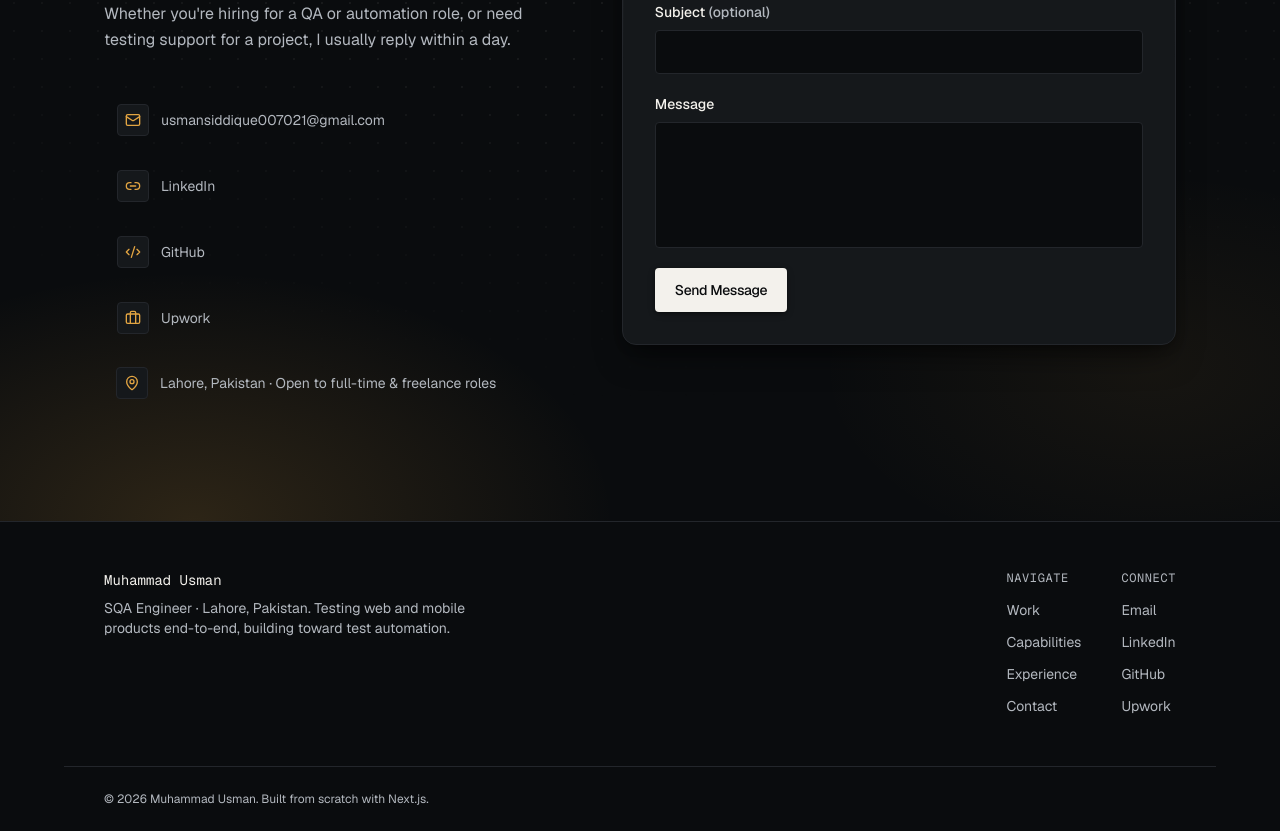
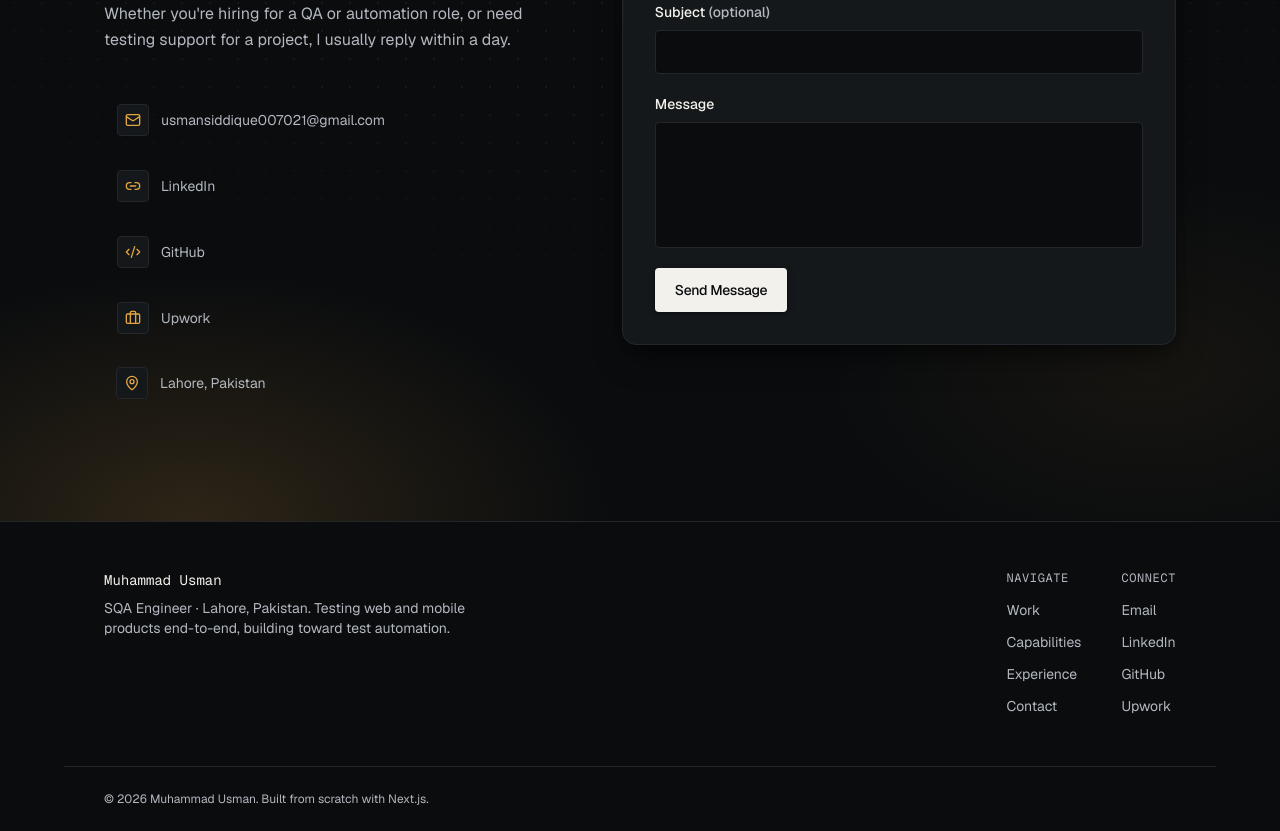
Before and after one commit to usman-siddique/QA-Portfolio, a Next.js app: page / in a window 1280 px wide. Shown: the part 6572-7403 px from the top of the page. Built offline with nearby package versions, Linux system fonts and the light colour scheme.

Commit message:
Simplify contact location text

```diff
--- a/components/sections/Contact.tsx
+++ b/components/sections/Contact.tsx
@@ -69,7 +69,7 @@ export function Contact() {
                 <span className="flex size-8 shrink-0 items-center justify-center rounded-[var(--radius-sm)] border border-border bg-surface text-accent">
                   <MapPin className="size-4" aria-hidden="true" />
                 </span>
-                {profile.location} · Open to full-time &amp; freelance roles
+                {profile.location}
               </div>
             </div>
           </Reveal>
```
